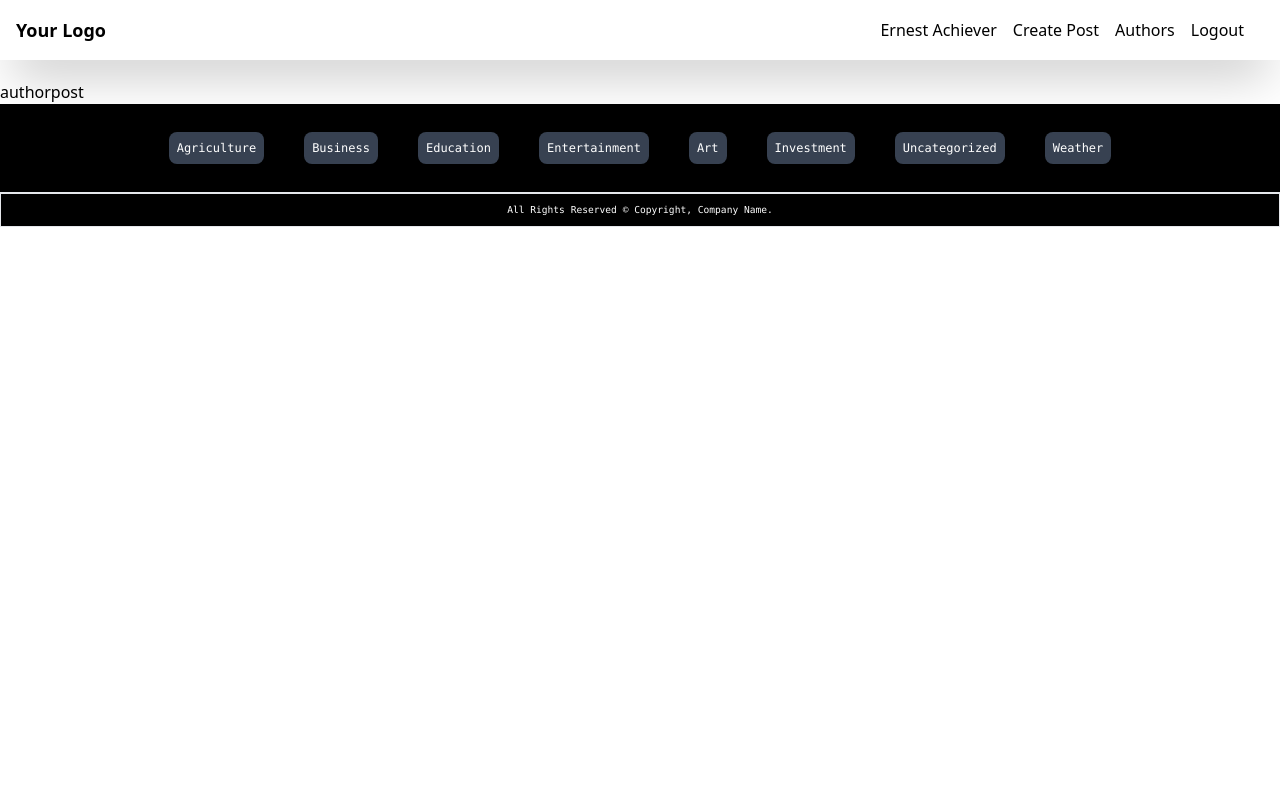
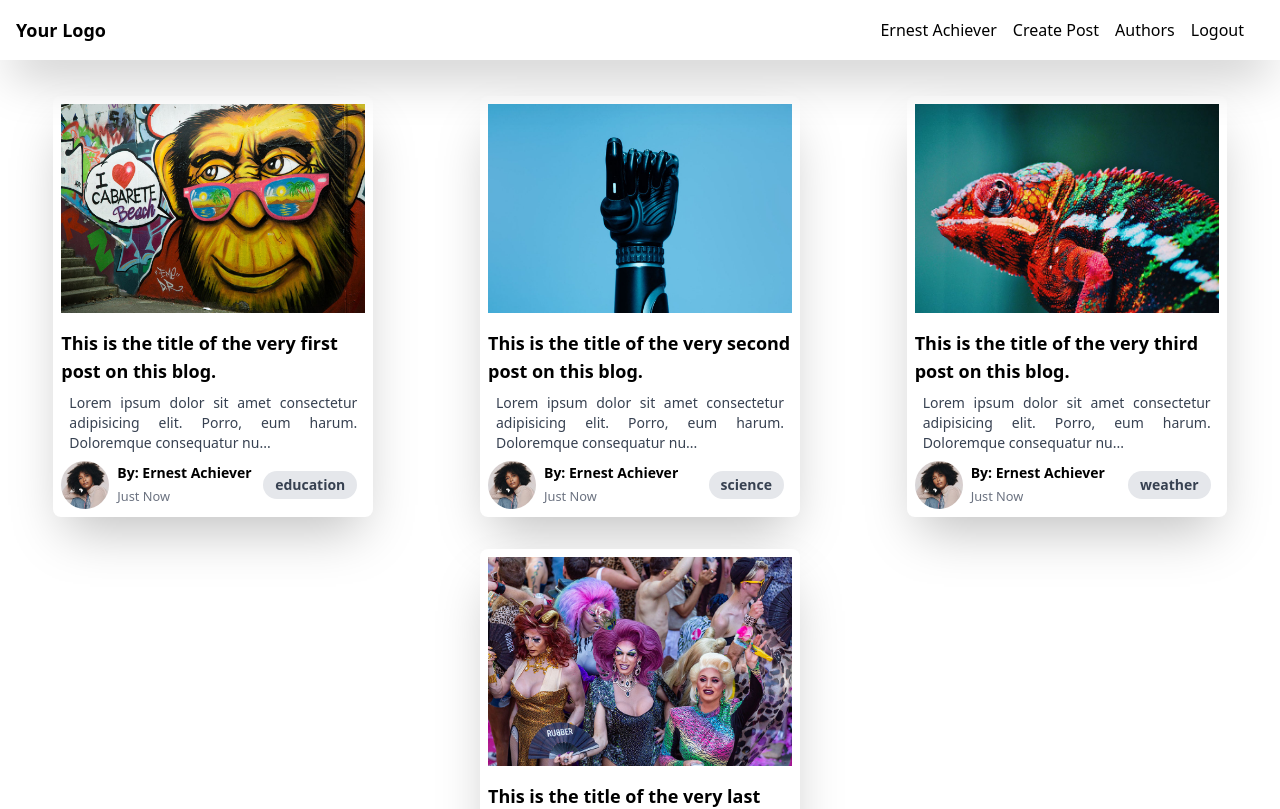
Before and after one commit to PratikOdpalliwar/mern-blog-app, a React (Create React App) app: page /posts/users/sdfsdf in a window 1280 px wide. Shown: the top 809 px of the page. Built offline with nearby package versions, Linux system fonts and the light colour scheme.

Commit message:
AuthorPosts page is created

```diff
--- a/src/components/Posts.jsx
+++ b/src/components/Posts.jsx
@@ -1,59 +1,28 @@
-import React, { useState } from 'react'
-
-import Thumbnail1 from "../assets/blog1.jpg"
-import Thumbnail2 from '../assets/blog2.jpg'
-import Thumbnail3 from '../assets/blog3.jpg'
-import Thumbnail4 from '../assets/blog4.jpg'
-import PostItem from './PostItem'
-
-const DUMMY_POSTS = [
-    {
-      id: '1',
-      thumbnail: Thumbnail1,
-      category: 'education',
-      title: 'This is the title of the very first post on this blog.',
-      desc:'Lorem ipsum dolor sit amet consectetur adipisicing elit. Porro, eum harum. Doloremque consequatur numquam beatae, obcaecati, eligendi error deleniti porro maiores quam magnam atque! Magni, distinctio? Consequuntur aut nostrum corporis.50' ,
-      authorID: 3,
-    },
-    {
-      id: '2',
-      thumbnail: Thumbnail2,
-      category: 'science',
-      title: 'This is the title of the very second post on this blog.',
-      desc: 'Lorem ipsum dolor sit amet consectetur adipisicing elit. Porro, eum harum. Doloremque consequatur numquam beatae, obcaecati, eligendi error deleniti porro maiores quam magnam atque! Magni, distinctio? Consequuntur aut nostrum corporis.50',
-      authorID: 1,
-    },
-    {
-      id: '3',
-      thumbnail: Thumbnail3,
-      category: 'weather',
-      title: 'This is the title of the very third post on this blog.',
-      desc: 'Lorem ipsum dolor sit amet consectetur adipisicing elit. Porro, eum harum. Doloremque consequatur numquam beatae, obcaecati, eligendi error deleniti porro maiores quam magnam atque! Magni, distinctio? Consequuntur aut nostrum corporis.50',
-      authorID: 13,
-    },
-    {
-      id: '4',
-      thumbnail: Thumbnail4,
-      category: 'farming',
-      title: 'This is the title of the very last post on this blog.',
-      desc: 'Lorem ipsum dolor sit amet consectetur adipisicing elit. Porro, eum harum. Doloremque consequatur numquam beatae, obcaecati, eligendi error deleniti porro maiores quam magnam atque! Magni, distinctio? Consequuntur aut nostrum corporis.50',
-      authorID: 11,
-    },
-  ];
-
+import React, { useState } from "react";
+import PostItem from "./PostItem";
+import { DUMMY_POSTS } from "../data";
 
 const Posts = () => {
+  const [posts, setPosts] = useState(DUMMY_POSTS);
+  return (
+    <section className="flex flex-row flex-wrap justify-around">
+      {posts.length > 0 ? (
+        posts.map(({ id, thumbnail, category, title, desc, authorID }) => (
+          <PostItem
+            key={id}
+            postID={id}
+            thumbnail={thumbnail}
+            category={category}
+            title={title}
+            desc={desc}
+            authorID={authorID}
+          />
+        ))
+      ) : (
+        <h2 className="m-10 flex justify-center text-3xl font-bold">No Posts Found</h2>
+      )}
+    </section>
+  );
+};
 
-    const [posts, setPosts] = useState(DUMMY_POSTS)
-  return (
-   <section className='flex flex-row flex-wrap justify-around'>
-    {
- posts.map(({id, thumbnail,category,title,desc,authorID}) =>
- <PostItem key={id} postID={id} thumbnail={thumbnail} category={category} title={title} desc={desc} authorID={authorID} />
- )
-    }
-   </section>
-  )
-}
-
-export default Posts
+export default Posts;
--- /dev/null
+++ b/src/data.js
@@ -0,0 +1,39 @@
+import Thumbnail1 from "./assets/blog1.jpg"
+import Thumbnail2 from './assets/blog2.jpg'
+import Thumbnail3 from './assets/blog3.jpg'
+import Thumbnail4 from './assets/blog4.jpg'
+
+export const DUMMY_POSTS = [
+    {
+      id: '1',
+      thumbnail: Thumbnail1,
+      category: 'education',
+      title: 'This is the title of the very first post on this blog.',
+      desc:'Lorem ipsum dolor sit amet consectetur adipisicing elit. Porro, eum harum. Doloremque consequatur numquam beatae, obcaecati, eligendi error deleniti porro maiores quam magnam atque! Magni, distinctio? Consequuntur aut nostrum corporis.50' ,
+      authorID: 3,
+    },
+    {
+      id: '2',
+      thumbnail: Thumbnail2,
+      category: 'science',
+      title: 'This is the title of the very second post on this blog.',
+      desc: 'Lorem ipsum dolor sit amet consectetur adipisicing elit. Porro, eum harum. Doloremque consequatur numquam beatae, obcaecati, eligendi error deleniti porro maiores quam magnam atque! Magni, distinctio? Consequuntur aut nostrum corporis.50',
+      authorID: 1,
+    },
+    {
+      id: '3',
+      thumbnail: Thumbnail3,
+      category: 'weather',
+      title: 'This is the title of the very third post on this blog.',
+      desc: 'Lorem ipsum dolor sit amet consectetur adipisicing elit. Porro, eum harum. Doloremque consequatur numquam beatae, obcaecati, eligendi error deleniti porro maiores quam magnam atque! Magni, distinctio? Consequuntur aut nostrum corporis.50',
+      authorID: 13,
+    },
+    {
+      id: '4',
+      thumbnail: Thumbnail4,
+      category: 'farming',
+      title: 'This is the title of the very last post on this blog.',
+      desc: 'Lorem ipsum dolor sit amet consectetur adipisicing elit. Porro, eum harum. Doloremque consequatur numquam beatae, obcaecati, eligendi error deleniti porro maiores quam magnam atque! Magni, distinctio? Consequuntur aut nostrum corporis.50',
+      authorID: 11,
+    },
+  ];
--- a/src/pages/AuthorPosts.jsx
+++ b/src/pages/AuthorPosts.jsx
@@ -1,10 +1,29 @@
-import React from 'react'
+import React, { useState } from "react";
+import PostItem from "../components/PostItem";
+import { DUMMY_POSTS } from "../data";
 
 const AuthorPosts = () => {
+
+  const [posts, setPosts] = useState(DUMMY_POSTS);
+
   return (
-    <div>
-      authorpost
-    </div>
+    <section className="flex flex-row flex-wrap justify-around">
+    {posts.length > 0 ? (
+      posts.map(({ id, thumbnail, category, title, desc, authorID }) => (
+        <PostItem
+          key={id}
+          postID={id}
+          thumbnail={thumbnail}
+          category={category}
+          title={title}
+          desc={desc}
+          authorID={authorID}
+        />
+      ))
+    ) : (
+      <h2 className="m-10 flex justify-center text-3xl font-bold">No Posts Found</h2>
+    )}
+  </section>
   )
 }
 
```
